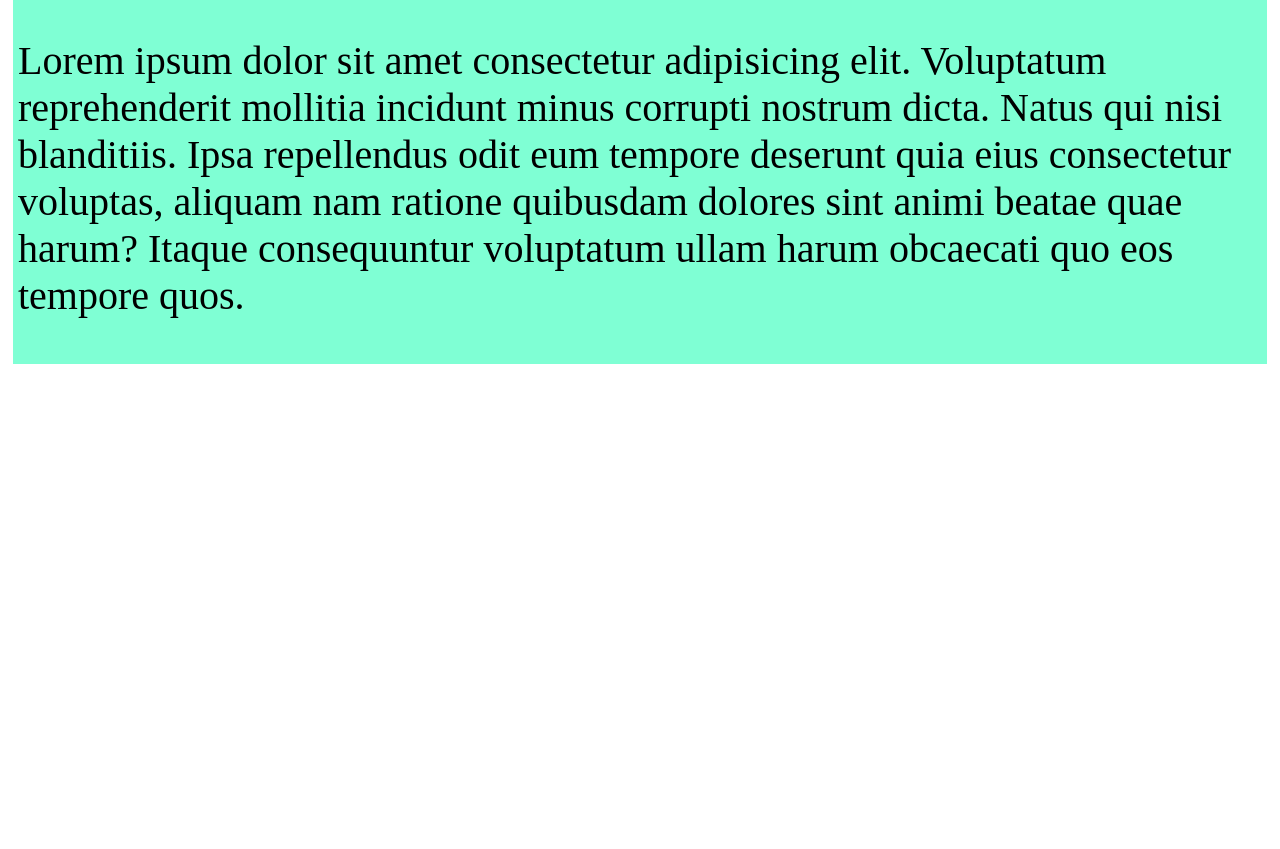
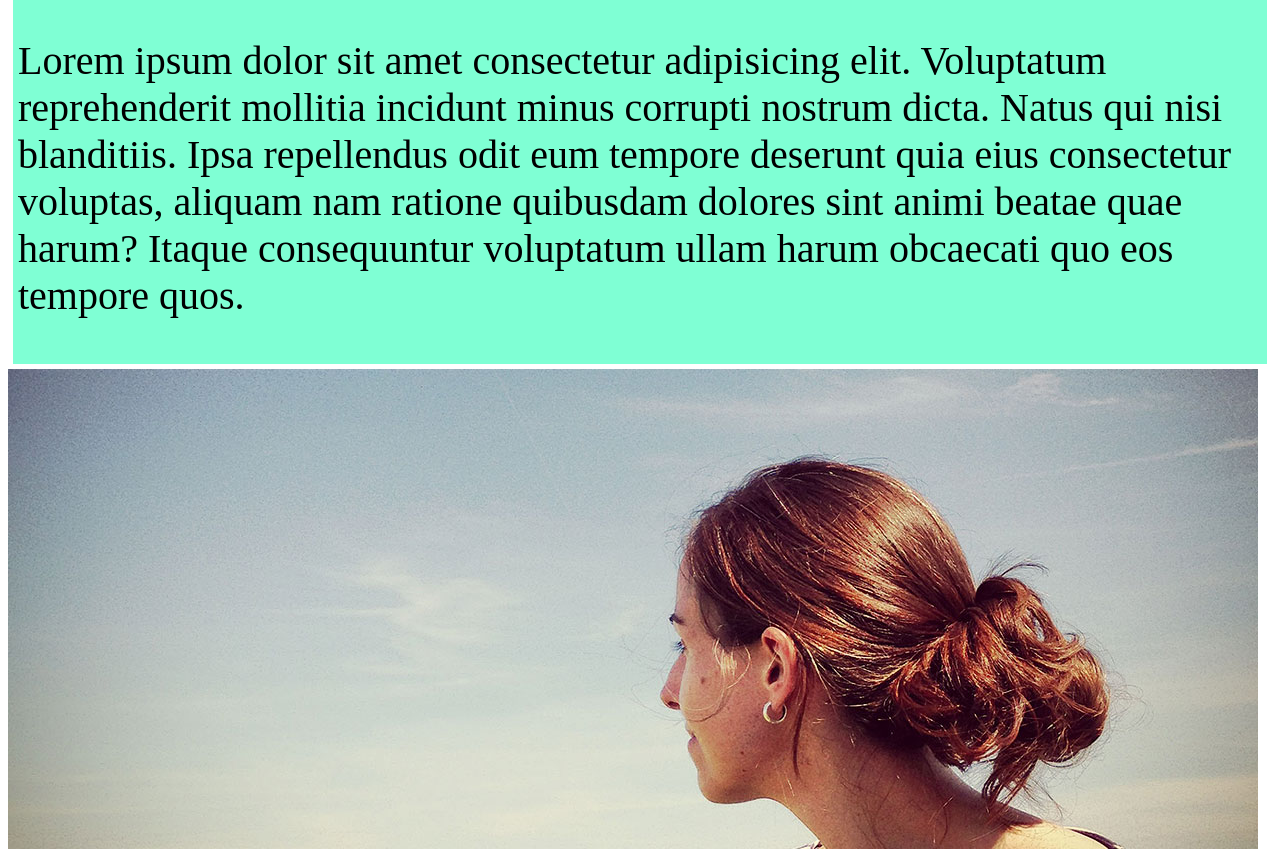
Before and after one commit to AntarProgrammer/my-forth-repo, a plain HTML site: page index.html in a window 1280 px wide. Shown: the part 103-952 px from the top of the page. Before the commit the page ends 800 px from the top, so only its background shows below. Drawn offline with Linux system fonts and the light colour scheme.

Commit message:
my first website

```diff
--- a/index.html
+++ b/index.html
@@ -11,5 +11,8 @@
         <h3>Welcome to my new Website</h3>
         <p>Lorem ipsum dolor sit amet consectetur adipisicing elit. Voluptatum reprehenderit mollitia incidunt minus corrupti nostrum dicta. Natus qui nisi blanditiis. Ipsa repellendus odit eum tempore deserunt quia eius consectetur voluptas, aliquam nam ratione quibusdam dolores sint animi beatae quae harum? Itaque consequuntur voluptatum ullam harum obcaecati quo eos tempore quos.</p>
     </div>
+    <div>
+        <img src="image/R.jfif">
+    </div>
 </body>
 </html>
```
Also changed, not shown: image/R.jfif (added).
